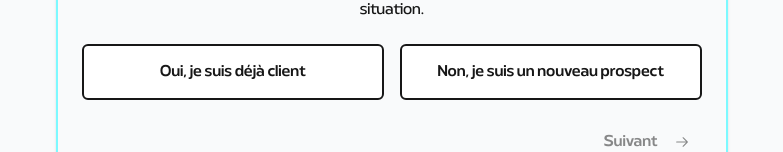
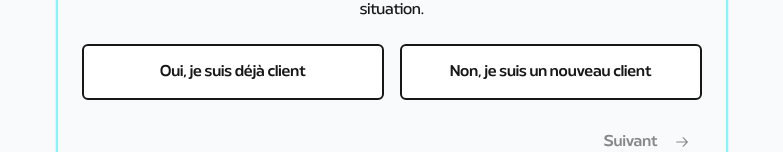
Before and after one commit to AlexisOmnigo/omnigo-lead-form, a Next.js app: page / in a window 1280 px wide. Shown: the part 340-492 px from the top of the page, without its empty margins (248-1031 px from the left). Built offline with nearby package versions, Linux system fonts and the light colour scheme.

Commit message:
fixed forms and info about the company

```diff
--- a/components/kokonutui/card-grid.tsx
+++ b/components/kokonutui/card-grid.tsx
@@ -13,7 +13,7 @@ interface CardGridProps {
 const teamMembers: CardGridItemProps[] = [
   {
     name: "Samuel Béland",
-    role: "CEO",
+    role: "Directeur Général",
     department: ["Ventes", "Marketing", "Développement"],
     image: "/photos/samuel.jpg",
     imageOffsetX: "50%",
@@ -35,8 +35,8 @@ const teamMembers: CardGridItemProps[] = [
   },
   {
     name: "Alexis Potvin",
-    role: "Responsable des Opérations de développement",
-    department: ["Développement", "Ventes"],
+    role: "Directeur des Opérations Technologiques",
+    department: ["Développement"],
     image: "/photos/alexis.jpg",
     imageOffsetX: "55%",
     imageOffsetY: "-25%",
--- a/components/lead-qualification/lead-form.tsx
+++ b/components/lead-qualification/lead-form.tsx
@@ -296,7 +296,7 @@ export default function LeadQualificationForm() {
                   htmlFor="new"
                   className="flex flex-col items-center justify-between rounded-md border-2 border-muted bg-white p-4 hover:bg-[#7DF9FF]/10 hover:border-[#7DF9FF] dark:hover:bg-[#1c7f82] peer-data-[state=checked]:hover:bg-[#7DF9FF] peer-data-[state=checked]:border-[#7DF9FF] peer-data-[state=checked]:bg-[#7DF9FF] dark:peer-data-[state=checked]:text-white [&:has([data-state=checked])]:border-[#7DF9FF] cursor-pointer"
                 >
-                  <span className="text-sm font-medium dark:text-zinc-900 dark:peer-data-[state=checked]:text-white">Non, je suis un nouveau prospect</span>
+                  <span className="text-sm font-medium dark:text-zinc-900 dark:peer-data-[state=checked]:text-white">Non, je suis un nouveau client</span>
                 </Label>
               </div>
             </RadioGroup>
```
